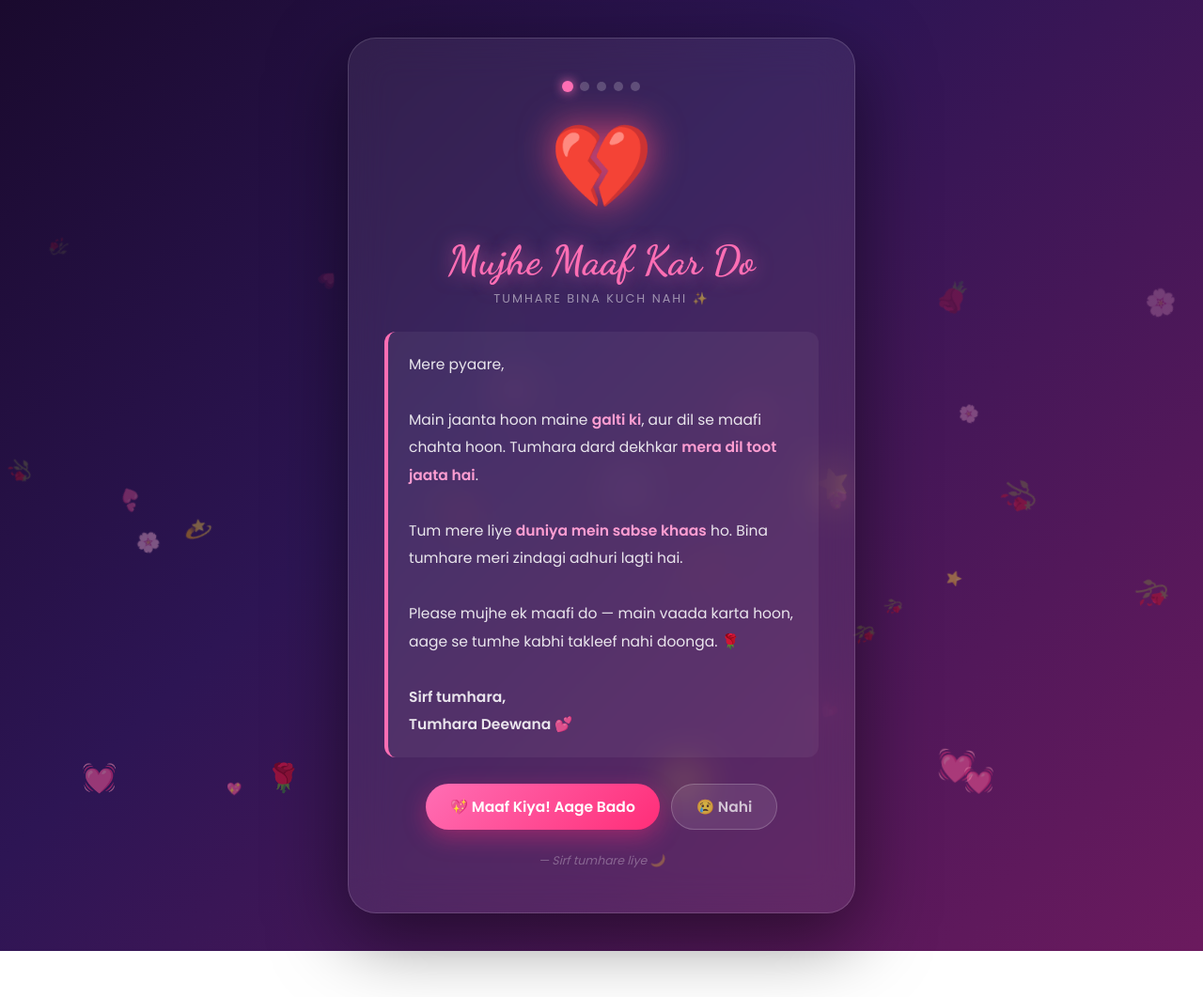
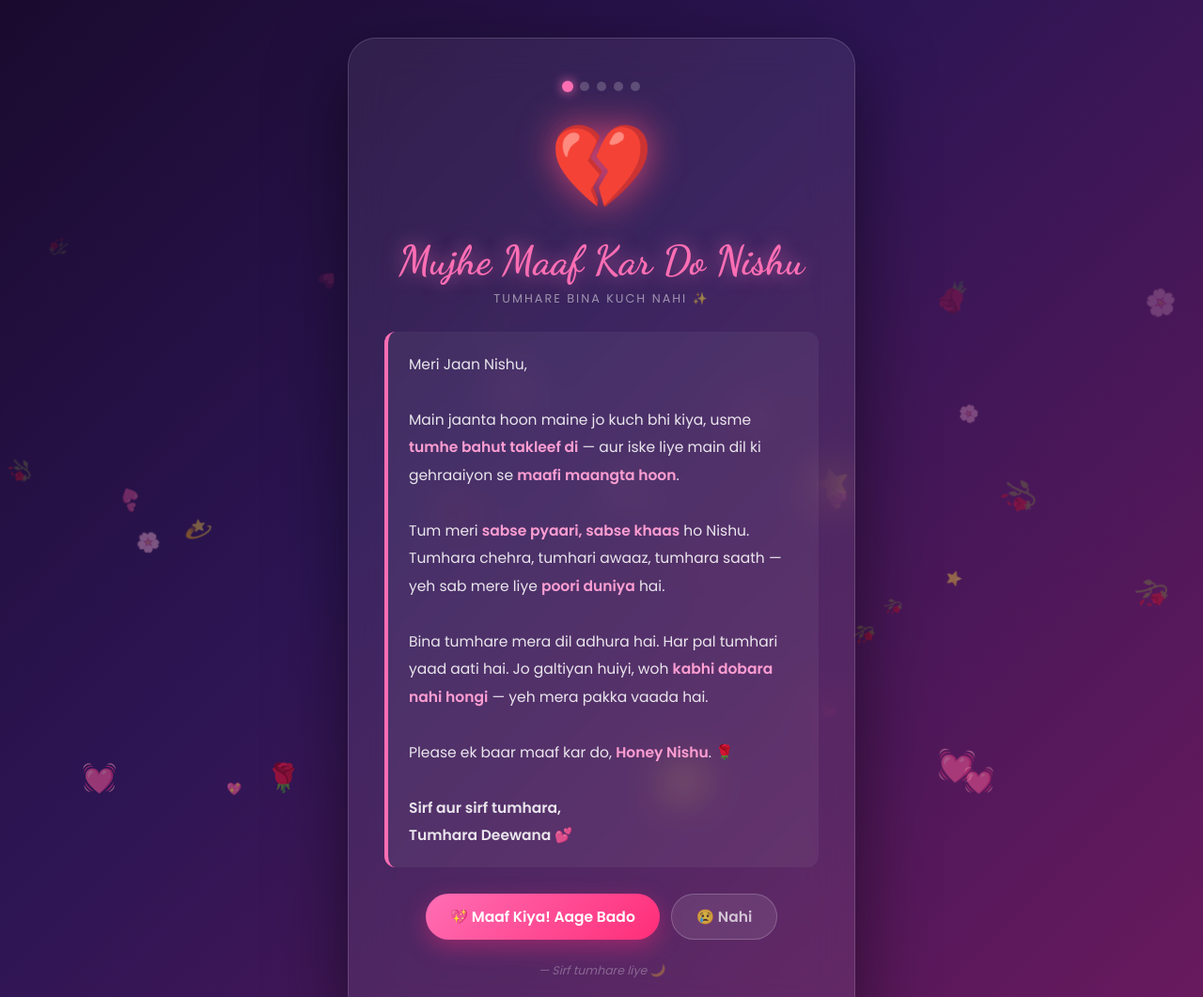
Before and after one commit to RaviMahor/sorry-website, a plain HTML site: page index.html in a window 1280 px wide. Shown: the top 1061 px of the page at 94% size. Before the commit the page ends 1012 px from the top, so only its background shows below. Drawn offline with Linux system fonts and the light colour scheme.

Commit message:
💕 Personalized for Nishu — sorry & date message updated

```diff
--- a/index.html
+++ b/index.html
@@ -3,7 +3,7 @@
 <head>
   <meta charset="UTF-8" />
   <meta name="viewport" content="width=device-width, initial-scale=1.0" />
-  <title>Mujhe Maaf Kar Do & Date Chalogi? 💕</title>
+  <title>Nishu, Mujhe Maaf Kar Do 💔</title>
   <style>
     @import url('https://fonts.googleapis.com/css2?family=Dancing+Script:wght@600;700&family=Poppins:wght@300;400;500;600&display=swap');
 
@@ -243,19 +243,23 @@
     </div>
 
     <div class="main-heart" id="mainHeart">💔</div>
-    <h1>Mujhe Maaf Kar Do</h1>
+    <h1>Mujhe Maaf Kar Do Nishu</h1>
     <p class="subtitle">Tumhare Bina Kuch Nahi ✨</p>
 
     <div class="msg-box">
       <p>
-        Mere pyaare,<br><br>
-        Main jaanta hoon maine <span class="hi">galti ki</span>, aur dil se maafi chahta hoon.
-        Tumhara dard dekhkar <span class="hi">mera dil toot jaata hai</span>.<br><br>
-        Tum mere liye <span class="hi">duniya mein sabse khaas</span> ho.
-        Bina tumhare meri zindagi adhuri lagti hai.<br><br>
-        Please mujhe ek maafi do — main vaada karta hoon,
-        aage se tumhe kabhi takleef nahi doonga. 🌹<br><br>
-        <strong>Sirf tumhara,<br>Tumhara Deewana 💕</strong>
+        Meri Jaan Nishu,<br><br>
+        Main jaanta hoon maine jo kuch bhi kiya, usme
+        <span class="hi">tumhe bahut takleef di</span> — aur iske liye
+        main dil ki gehraaiyon se <span class="hi">maafi maangta hoon</span>.<br><br>
+        Tum meri <span class="hi">sabse pyaari, sabse khaas</span> ho Nishu.
+        Tumhara chehra, tumhari awaaz, tumhara saath —
+        yeh sab mere liye <span class="hi">poori duniya</span> hai.<br><br>
+        Bina tumhare mera dil adhura hai. Har pal tumhari yaad aati hai.
+        Jo galtiyan huiyi, woh <span class="hi">kabhi dobara nahi hongi</span> —
+        yeh mera pakka vaada hai.<br><br>
+        Please ek baar maaf kar do, <span class="hi">Honey Nishu</span>. 🌹<br><br>
+        <strong>Sirf aur sirf tumhara,<br>Tumhara Deewana 💕</strong>
       </p>
     </div>
 
@@ -281,12 +285,12 @@
     </div>
 
     <div class="date-icon">🌹</div>
-    <h1>Date Pe Chalogi?</h1>
+    <h1>Nishu, Date Pe Chalogi?</h1>
     <p class="subtitle">Ek Khaas Shaam Sirf Tumhare Liye 🌙</p>
 
     <p style="color:rgba(255,255,255,.7); font-size:.95rem; margin:10px 0 18px;">
       Maafi ke baad, main tumhare saath ek <strong style="color:var(--pink)">yaadgaar date</strong> plan karna chahta hoon.
-      Kya tum mere saath chalogi? 🥺
+      Kya tum mere saath chalogi, <strong style="color:var(--pink)">Nishu</strong>? 🥺
     </p>
 
     <p style="color:rgba(255,255,255,.55); font-size:.8rem; margin-bottom:12px; letter-spacing:1px; text-transform:uppercase;">Date ka type chuno:</p>
@@ -395,7 +399,7 @@
     </div>
 
     <div style="font-size:70px; animation:beat 1.2s ease-in-out infinite; display:inline-block; filter:drop-shadow(0 0 20px rgba(255,80,120,.8));">❤️</div>
-    <h1>Date Book Ho Gayi!</h1>
+    <h1>Nishu Ki Date Book Ho Gayi!</h1>
     <p class="subtitle">Ab Bas Intezaar Hai Tumhara 🌙</p>
 
     <div class="booked-badge" id="bookingDetails">
@@ -450,8 +454,8 @@
 ════════════════════════════════════════ -->
 <div id="confetti-overlay">
   <div style="font-size:4rem">🎉💕🎊</div>
-  <div class="big-text">Date Fixed! 💑</div>
-  <div class="sub-text">Ab ek khaas din ka intezaar hai...<br>Love you to the moon and back 🌙</div>
+  <div class="big-text">Date Fixed, Nishu! 💑</div>
+  <div class="sub-text">Ab ek khaas din ka intezaar hai...<br>Love you to the moon and back, Honey Nishu 🌙</div>
   <div class="emoji-row">🌹 💖 🌹 💖 🌹</div>
   <button class="btn btn-primary" style="margin-top:28px; font-size:1rem;" onclick="document.getElementById('confetti-overlay').classList.remove('show')">
     💕 Close Karo
```
